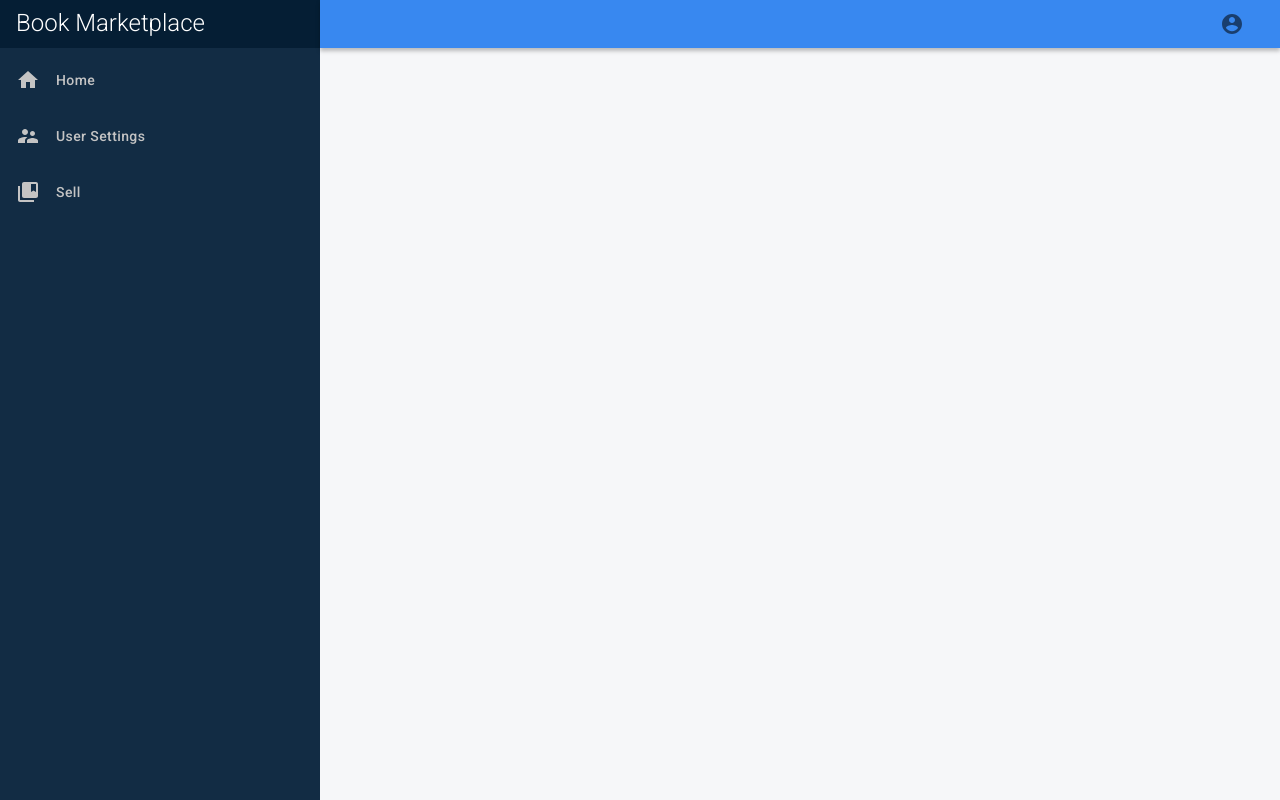
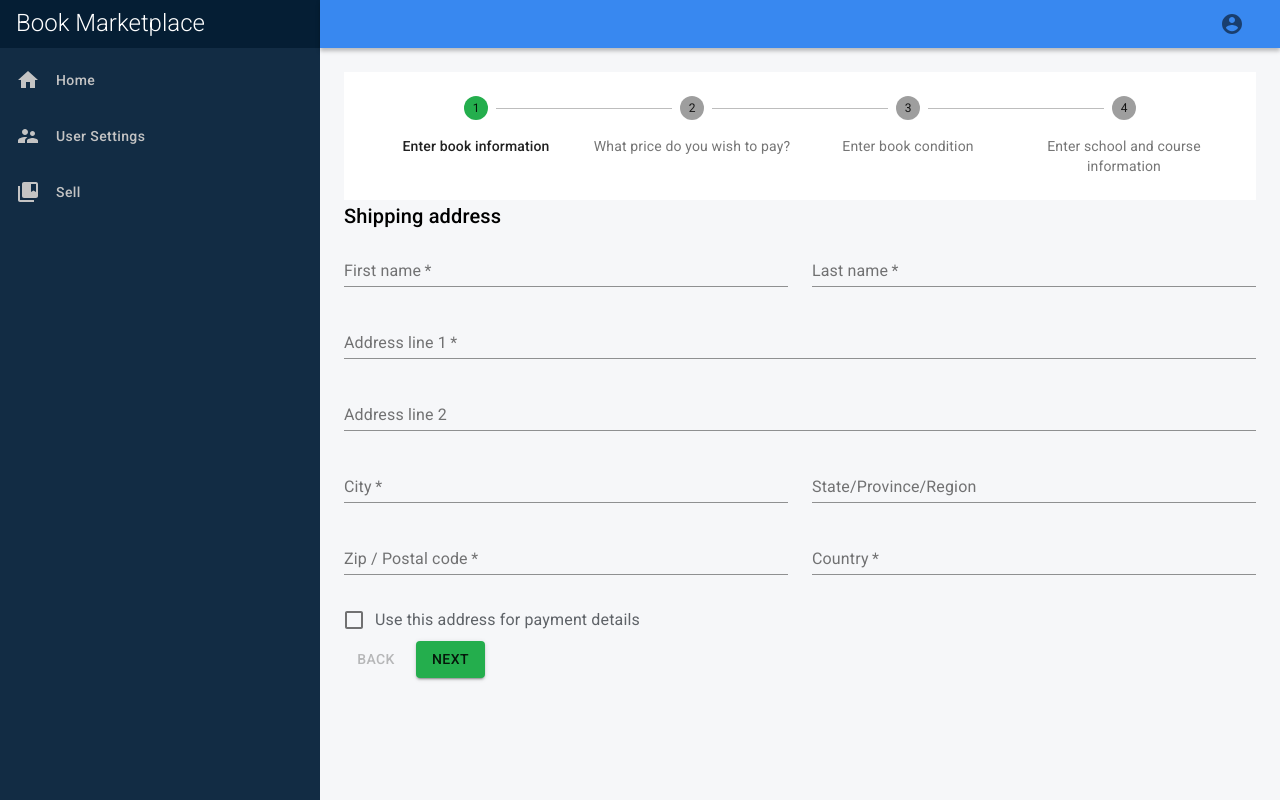
Before and after one commit to Talos10/soen357-book-marketplace, a React (Create React App) app: page /advanced-search in a window 1280 px wide. Built offline with nearby package versions, Linux system fonts and the light colour scheme; no server answers.

Commit message:
Stepper setup

```diff
--- /dev/null
+++ b/src/pages/advancedSearch/AddressForm.tsx
@@ -0,0 +1,96 @@
+import React from 'react';
+import Grid from '@material-ui/core/Grid';
+import Typography from '@material-ui/core/Typography';
+import TextField from '@material-ui/core/TextField';
+import FormControlLabel from '@material-ui/core/FormControlLabel';
+import Checkbox from '@material-ui/core/Checkbox';
+
+export default function AddressForm() {
+  return (
+    <React.Fragment>
+      <Typography variant="h6" gutterBottom>
+        Shipping address
+      </Typography>
+      <Grid container spacing={3}>
+        <Grid item xs={12} sm={6}>
+          <TextField
+            required
+            id="firstName"
+            name="firstName"
+            label="First name"
+            fullWidth
+            autoComplete="given-name"
+          />
+        </Grid>
+        <Grid item xs={12} sm={6}>
+          <TextField
+            required
+            id="lastName"
+            name="lastName"
+            label="Last name"
+            fullWidth
+            autoComplete="family-name"
+          />
+        </Grid>
+        <Grid item xs={12}>
+          <TextField
+            required
+            id="address1"
+            name="address1"
+            label="Address line 1"
+            fullWidth
+            autoComplete="shipping address-line1"
+          />
+        </Grid>
+        <Grid item xs={12}>
+          <TextField
+            id="address2"
+            name="address2"
+            label="Address line 2"
+            fullWidth
+            autoComplete="shipping address-line2"
+          />
+        </Grid>
+        <Grid item xs={12} sm={6}>
+          <TextField
+            required
+            id="city"
+            name="city"
+            label="City"
+            fullWidth
+            autoComplete="shipping address-level2"
+          />
+        </Grid>
+        <Grid item xs={12} sm={6}>
+          <TextField id="state" name="state" label="State/Province/Region" fullWidth />
+        </Grid>
+        <Grid item xs={12} sm={6}>
+          <TextField
+            required
+            id="zip"
+            name="zip"
+            label="Zip / Postal code"
+            fullWidth
+            autoComplete="shipping postal-code"
+          />
+        </Grid>
+        <Grid item xs={12} sm={6}>
+          <TextField
+            required
+            id="country"
+            name="country"
+            label="Country"
+            fullWidth
+            autoComplete="shipping country"
+          />
+        </Grid>
+        <Grid item xs={12}>
+          <FormControlLabel
+            control={<Checkbox color="secondary" name="saveAddress" value="yes" />}
+            label="Use this address for payment details"
+          />
+        </Grid>
+      </Grid>
+    </React.Fragment>
+  );
+}
--- /dev/null
+++ b/src/pages/advancedSearch/AdvancedSearch.tsx
@@ -0,0 +1,94 @@
+import { makeStyles, Theme, createStyles } from '@material-ui/core/styles';
+import Stepper from '@material-ui/core/Stepper';
+import Step from '@material-ui/core/Step';
+import StepLabel from '@material-ui/core/StepLabel';
+import Button from '@material-ui/core/Button';
+import Typography from '@material-ui/core/Typography';
+import { useState } from 'react';
+import AddressForm from './AddressForm';
+
+const useStyles = makeStyles((theme: Theme) =>
+  createStyles({
+    root: {
+      width: '100%',
+    },
+    backButton: {
+      marginRight: theme.spacing(1),
+    },
+    instructions: {
+      marginTop: theme.spacing(1),
+      marginBottom: theme.spacing(1),
+    },
+  }),
+);
+
+export default function AdvancedSearch() {
+  const classes = useStyles();
+  const [activeStep, setActiveStep] = useState(0);
+  const steps = ['Enter book information', 'What price do you wish to pay?', 'Enter book condition', 'Enter school and course information'];
+
+  const handleNext = () => {
+    setActiveStep((prevActiveStep) => prevActiveStep + 1);
+  };
+
+  const handleBack = () => {
+    setActiveStep((prevActiveStep) => prevActiveStep - 1);
+  };
+
+//   const getStepContent = (step) => {
+//     switch (step) {
+//       case 0:
+//         return <AddressForm />;
+//       case 1:
+//         return <PaymentForm />;
+//       case 2:
+//         return <Review />;
+//       default:
+//         throw new Error('Unknown step');
+//     }
+//   };
+
+  return (
+    <div className={classes.root}>
+      <Stepper activeStep={activeStep} alternativeLabel>
+        {steps.map((label) => (
+          <Step key={label}>
+            <StepLabel>{label}</StepLabel>
+          </Step>
+        ))}
+      </Stepper>
+      <div>
+        {activeStep === steps.length - 1 ? (
+          <div>
+            <Button
+                disabled={activeStep === 0}
+                onClick={handleBack}
+                className={classes.backButton}
+            >
+                Back
+            </Button>
+            <Button variant="contained" color="primary">
+                Search
+            </Button>
+          </div>
+        ) : (
+          <div>
+              <AddressForm/>
+            <div>
+              <Button
+                disabled={activeStep === 0}
+                onClick={handleBack}
+                className={classes.backButton}
+              >
+                Back
+              </Button>
+              <Button variant="contained" color="primary" onClick={handleNext}>
+                {activeStep === steps.length - 1 ? 'Finish' : 'Next'}
+              </Button>
+            </div>
+          </div>
+        )}
+      </div>
+    </div>
+  );
+}
--- a/src/pages/index.tsx
+++ b/src/pages/index.tsx
@@ -1,7 +1,9 @@
 import Home from './home/Home';
 import Login from './login/Login';
+import AdvancedSearch from './advancedSearch/AdvancedSearch';
 
 export {
   Home,
   Login,
+  AdvancedSearch
 };
--- a/src/router/Router.tsx
+++ b/src/router/Router.tsx
@@ -2,6 +2,7 @@ import { Route, Switch } from 'react-router-dom';
 import {
   Login,
   Home,
+  AdvancedSearch
 } from '../pages';
 import Guard from './Guard';
 import { Container } from '../components';
@@ -15,6 +16,9 @@ export default function Router() {
         <Container>
           {/* Home */}
           <Guard path="/home" allowIf={true} component={Home} exact />
+
+          {/* Advanced Search */}
+          <Guard path="/advanced-search" allowIf={true} component={AdvancedSearch} exact />
         </Container>
       </>
     </Switch>
```
